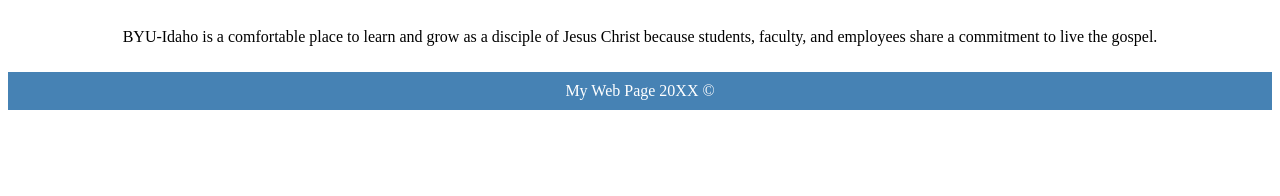
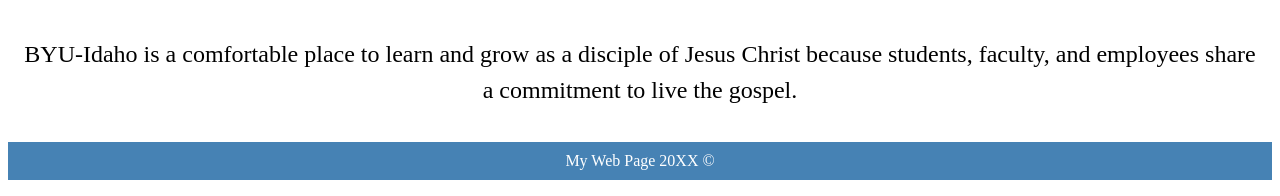
Before and after one commit to thebreeder/wdd130, a plain HTML site: page w01ponderhtmlpractice/byui.html in a window 1280 px wide. Shown: the part 736-932 px from the top of the page. Before the commit the page ends 862 px from the top, so only its background shows below. Drawn offline with Linux system fonts and the light colour scheme.

Commit message:
adding css class

```diff
--- a/w01ponderhtmlpractice/styles/styles.css
+++ b/w01ponderhtmlpractice/styles/styles.css
@@ -25,3 +25,7 @@ body {
     background-color: steelblue;
     color: white;
   }
+  .main-para {
+    font-size: 1.5em;
+    line-height: 1.5em;
+}
```
